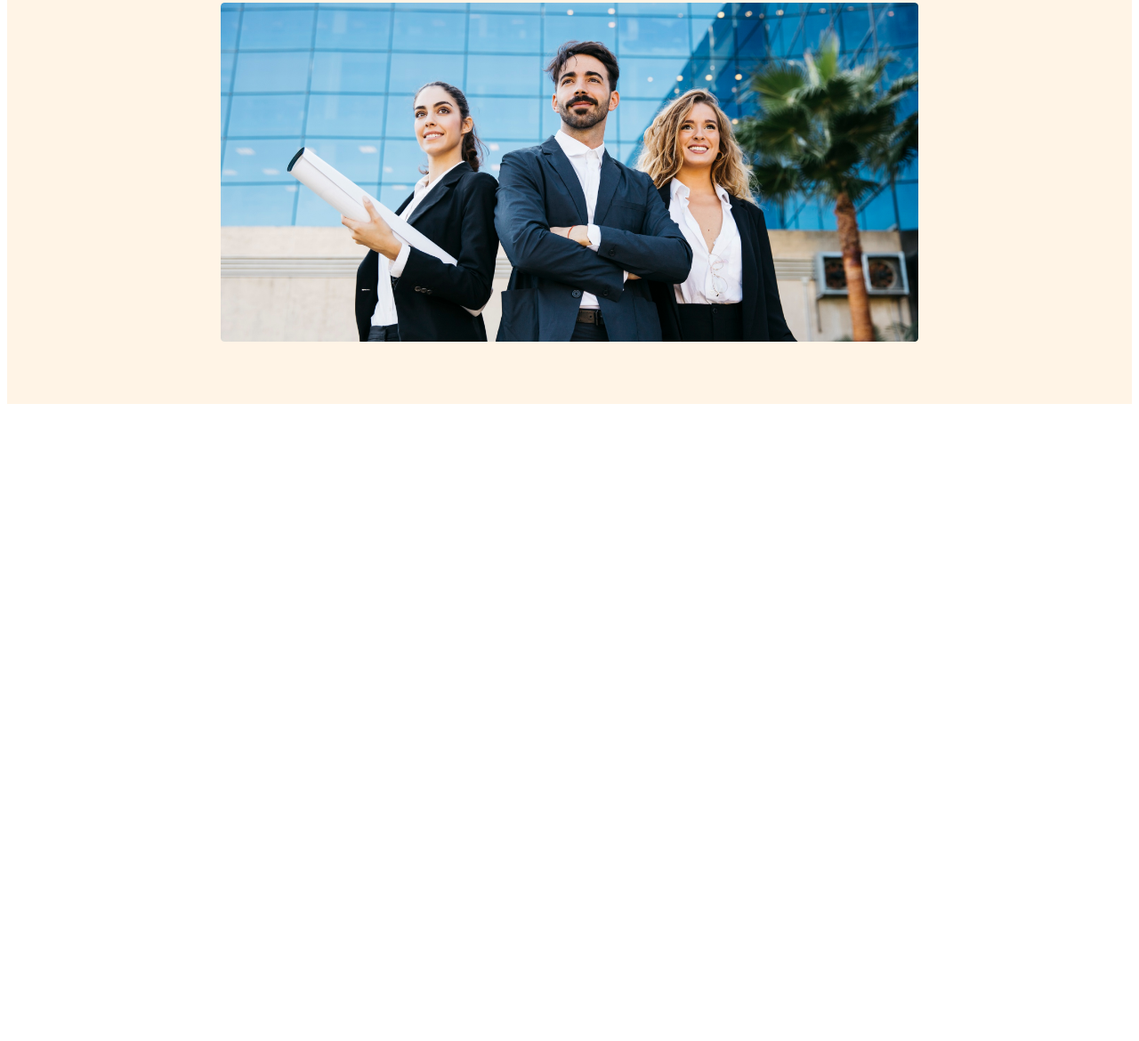
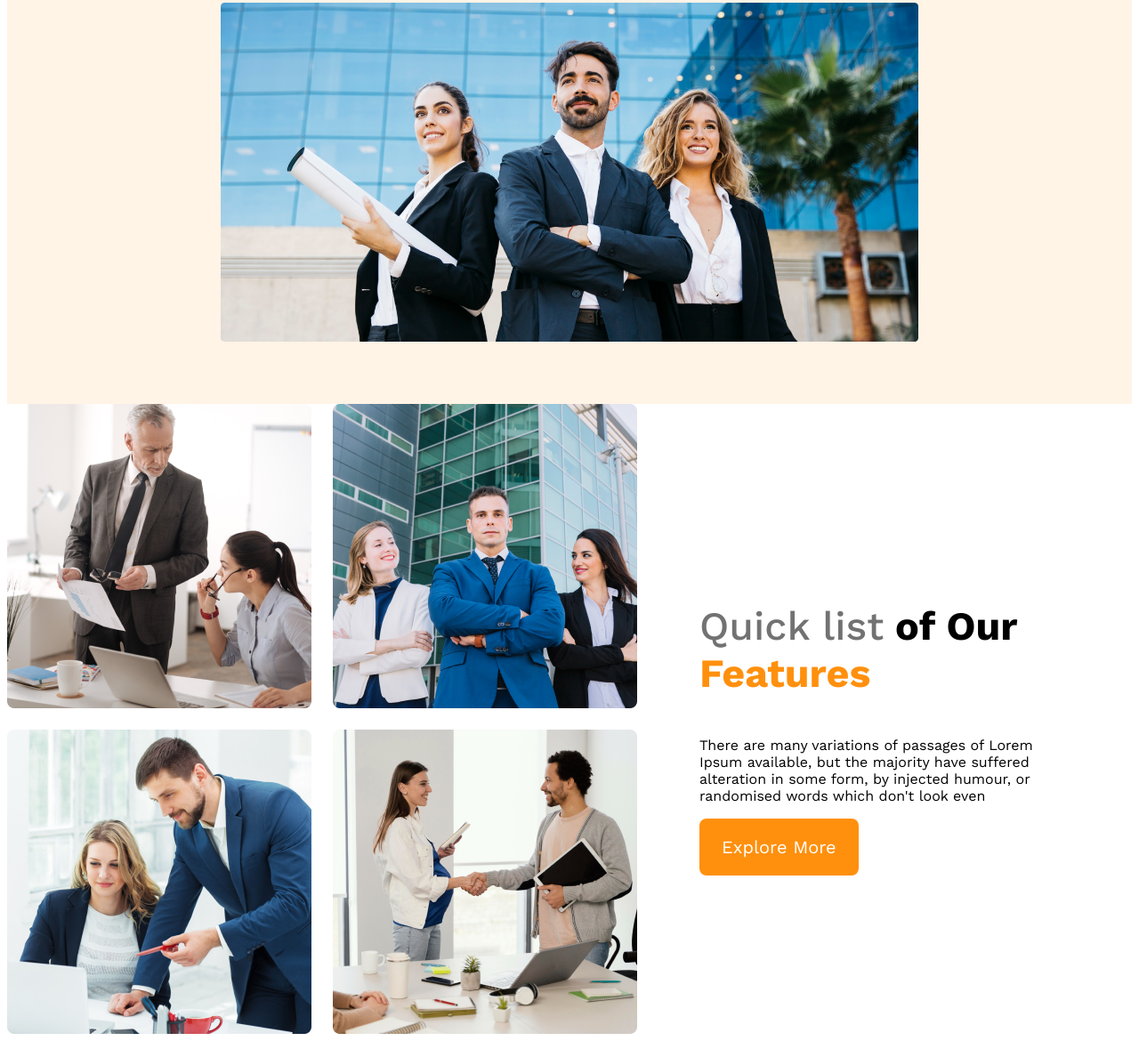
Before and after one commit to IMSABUJ97/g3-architects-website, a plain HTML site: page index.html in a window 1280 px wide. Shown: the part 573-1743 px from the top of the page at 89% size. Before the commit the page ends 1035 px from the top, so only its background shows below. Drawn offline with nearby package versions, Linux system fonts and the light colour scheme.

Commit message:
features content added

```diff
--- a/index.html
+++ b/index.html
@@ -7,6 +7,7 @@
     <link rel="stylesheet" href="styles/architect.css">
 </head>
 <body>
+    <!-- header start -->
     <header>
         <nav>
             <h3 class="nav-title">G3 Architects</h3>
@@ -30,8 +31,24 @@
             </p>
         </div>
     </header>
+    <!-- header end -->
     <main>
-
+        <!-- teams sections start -->
+         <section class="teams-container">
+            <div class="teams-img-container">
+                <img src="images/team1.png" alt="" srcset="">
+                <img src="images/team2.png" alt="" srcset="">
+                <img src="images/team3.png" alt="" srcset="">
+                <img src="images/team4.png" alt="" srcset="">
+            </div>
+            <div class="teams-content">
+                <h3 class="teams-title"><span class="quick-list">Quick list</span> <span>of Our</span> <span class="text-features">Features</span></h3>
+                <p class="teams-description">
+                    There are many variations of passages of Lorem Ipsum available, but the majority have suffered alteration in some form, by injected humour, or randomised words which don't look even
+                </p>
+                <button class="btn-primary">Explore More</button>
+            </div>
+         </section>
     </main>
     <footer>
 
--- a/styles/architect.css
+++ b/styles/architect.css
@@ -90,3 +90,35 @@ nav li a{
         flex-direction: column;
     }
 }
+
+/* main styles */
+main{
+    max-width: 1440px;
+    margin: 0 auto;
+}
+
+/* teams styles */
+.teams-container{
+    display: flex;
+    align-items: center;
+}
+.teams-img-container{
+    display: grid;
+    grid-template-columns: repeat(2, 1fr);
+    gap: 1.5rem;
+}
+.teams-content{
+    padding-left: 70px;
+    padding-right: 70px;
+}
+.teams-title{
+    font-size: 2.8rem;
+}
+.teams-title .quick-list{
+    color: #727272;
+    font-weight: 500;
+}
+.teams-title .text-features{
+    color: #FF900E;
+    font-weight: 700px;
+}
```
